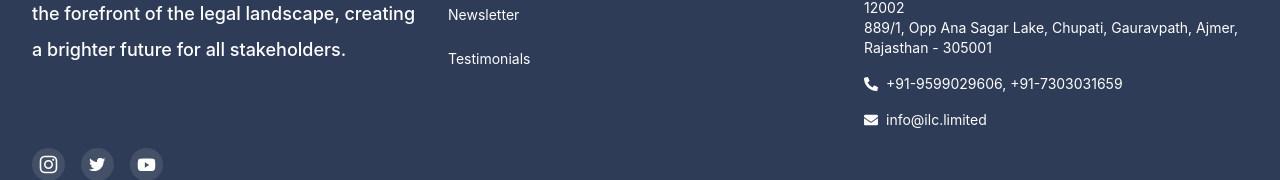
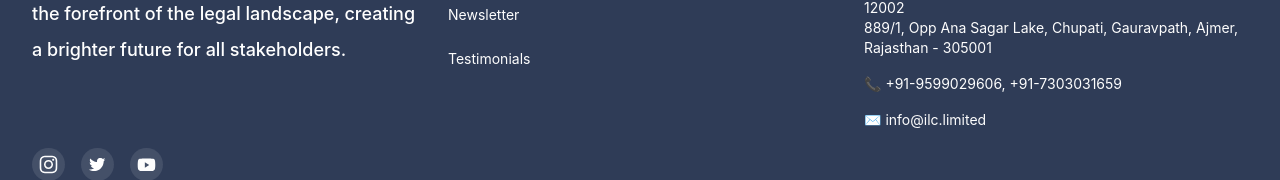
Before and after one commit to nitinsxngh/ILC-1, a Next.js app: page / in a window 1280 px wide. Shown: the part 5555-5735 px from the top of the page. Built offline with nearby package versions, Linux system fonts and the light colour scheme.

Commit message:
Icon Update

```diff
--- a/app/components/Footer/Footer.tsx
+++ b/app/components/Footer/Footer.tsx
@@ -1,6 +1,5 @@
 import React from "react";
 import Link from "next/link";
-import { FaPhoneAlt, FaEnvelope } from "react-icons/fa";
 
 // MIDDLE LINKS DATA
 interface ProductType {
@@ -85,12 +84,10 @@ const Footer = () => {
               <br /> 889/1, Opp Ana Sagar Lake, Chupati, Gauravpath, Ajmer, Rajasthan - 305001
             </p>
             <p className="text-offwhite text-sm mb-4 flex items-center">
-              <FaPhoneAlt className="mr-2" />
-              +91-9599029606, +91-7303031659
+              📞 +91-9599029606, +91-7303031659
             </p>
             <p className="text-offwhite text-sm mb-4 flex items-center">
-              <FaEnvelope className="mr-2" />
-              info@ilc.limited
+             ✉️ info@ilc.limited
             </p>
           </div>
         </div>
```
